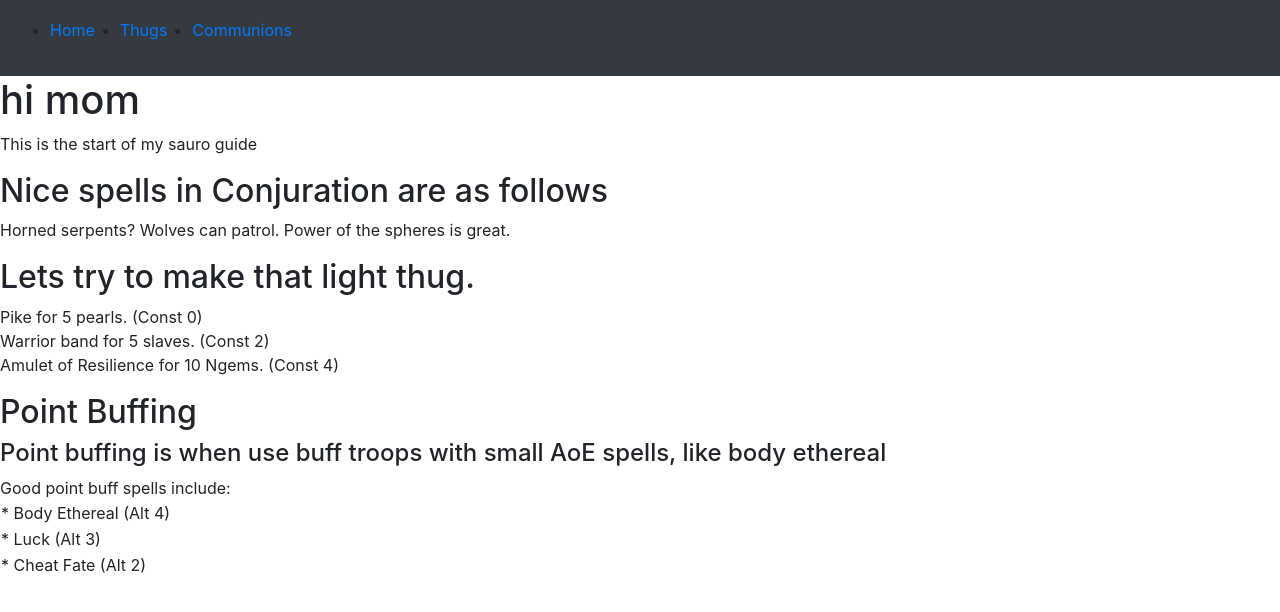
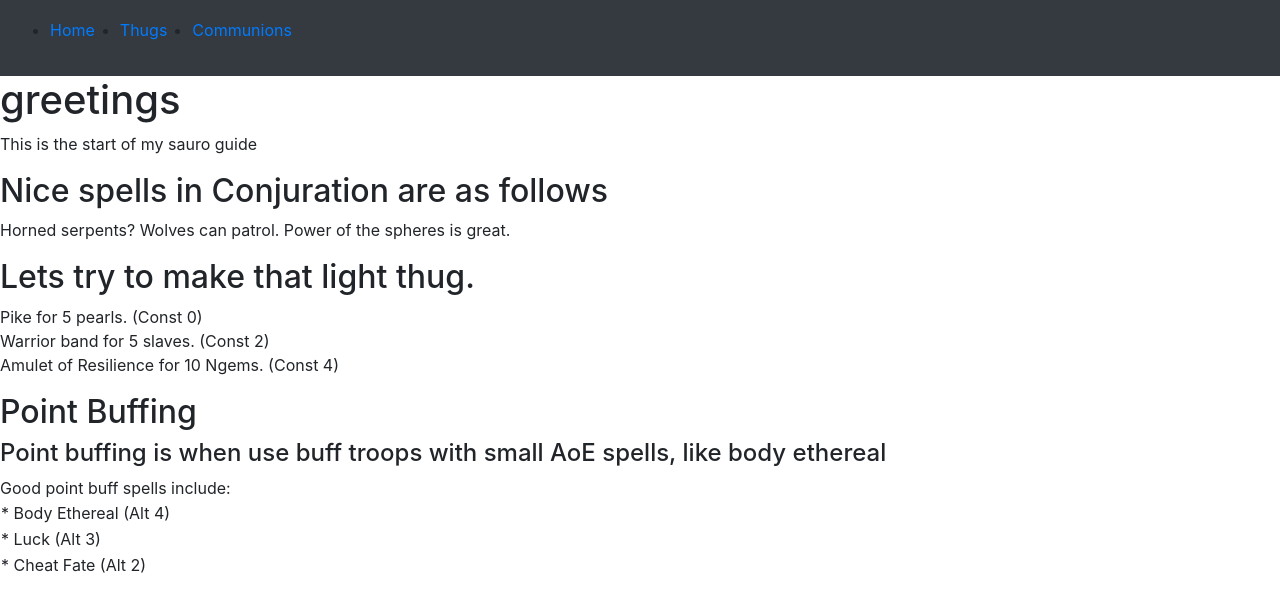
Before and after one commit to Chiirno/soroGuide, a React (Create React App) app: page / in a window 1280 px wide. Shown: the top 612 px of the page. Built offline with nearby package versions, Linux system fonts and the light colour scheme.

Commit message:
professionalism

```diff
--- a/src/Pages/Home.js
+++ b/src/Pages/Home.js
@@ -4,7 +4,7 @@ const Home = () => {
   return (
     <div className="App">
       <header className="App-header">
-      <h1>hi mom</h1>
+      <h1>greetings</h1>
         <p>
           This is the start of my sauro guide
         </p>
```
